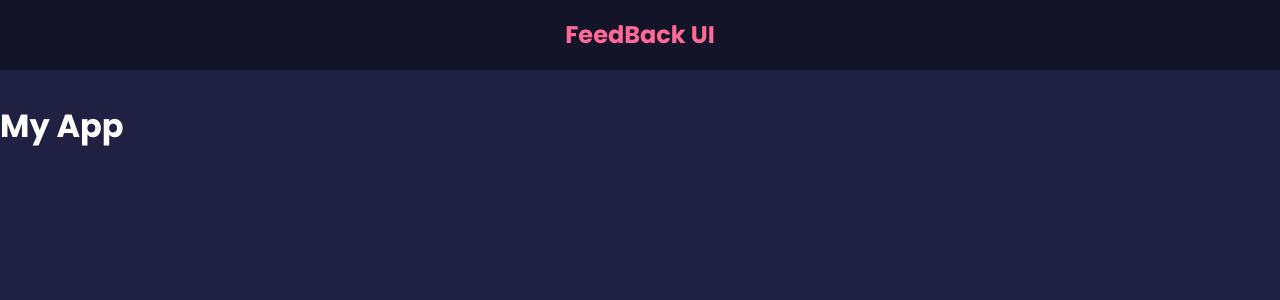
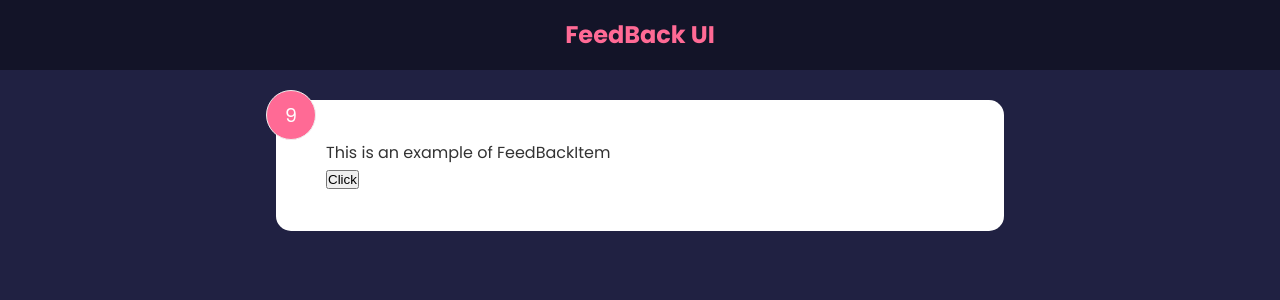
Before and after one commit to skippergoroye/FeedBack-App, a React (Vite) app: page / in a window 1280 px wide. Shown: the top 300 px of the page. Built offline with nearby package versions, Linux system fonts and the light colour scheme.

Commit message:
feedbackItem added

```diff
--- a/src/App.jsx
+++ b/src/App.jsx
@@ -2,6 +2,7 @@
 import reactLogo from "./assets/react.svg";
 import viteLogo from "/vite.svg";
 import Header  from './components/Header'
+import FeedbackItem from "./components/FeedbackItem";
 
 
 function App() {
@@ -9,8 +10,8 @@
   return (
     <>
     <Header />
-    <div>
-      <h1>My App</h1>
+    <div className="container">
+      <FeedbackItem />
     </div>
     </>
   )
--- /dev/null
+++ b/src/components/FeedbackItem.jsx
@@ -0,0 +1,29 @@
+import { useState }from 'react'
+
+const FeedbackItem = () => {
+    const [rating, setRating] = useState(9)
+    const [text, setText] = useState('This is an example of FeedBackItem')
+
+
+    const handleClick = () => {
+        // setRating(10)
+
+        // setRating(() => {
+        //     return 10
+        // })
+
+        setRating((prev) => {
+            return prev + 1
+        })
+    }
+
+    return (
+        <div className='card'>
+            <div className='num-display'>{rating}</div>
+            <div className='text-display'>{text}</div>
+            <button onClick={handleClick}>Click</button>
+        </div>
+    )
+}
+
+export default FeedbackItem
```
